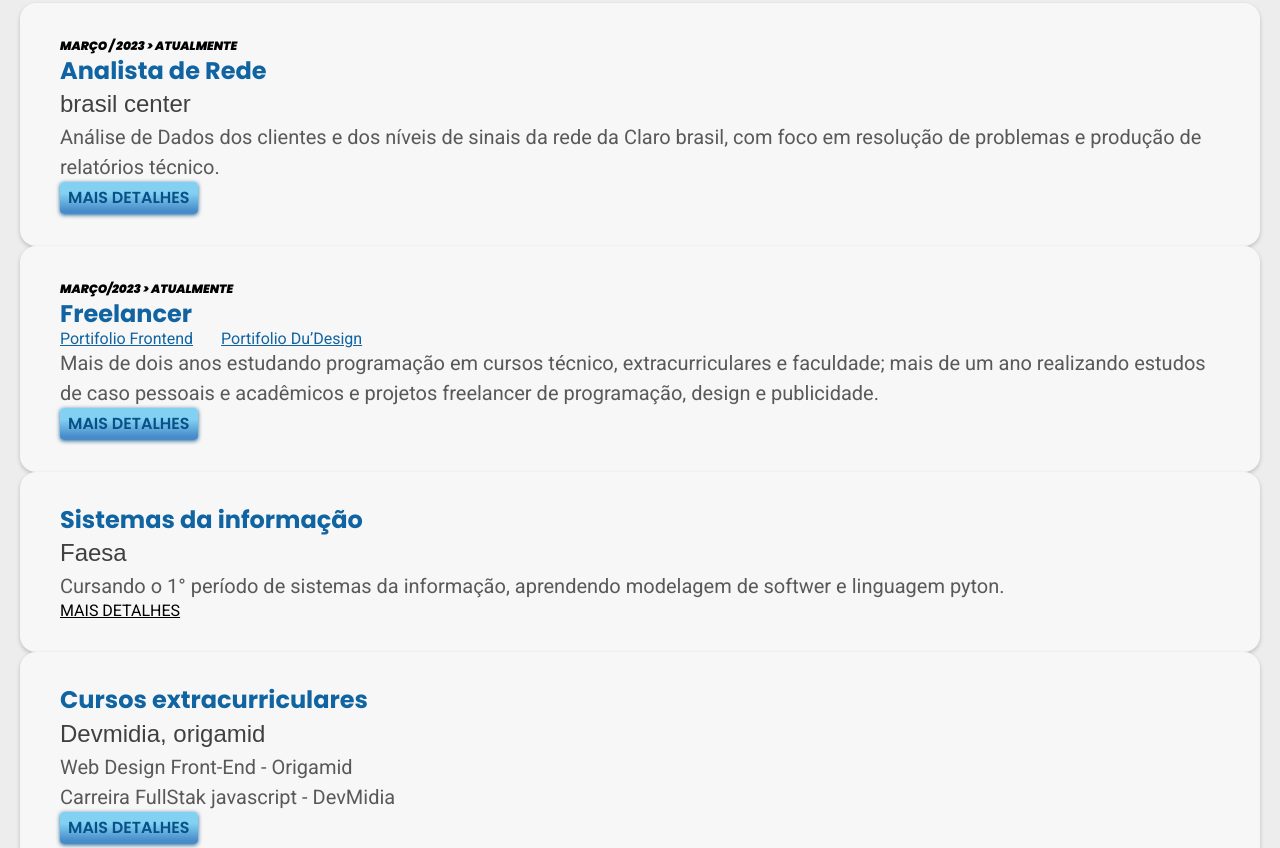
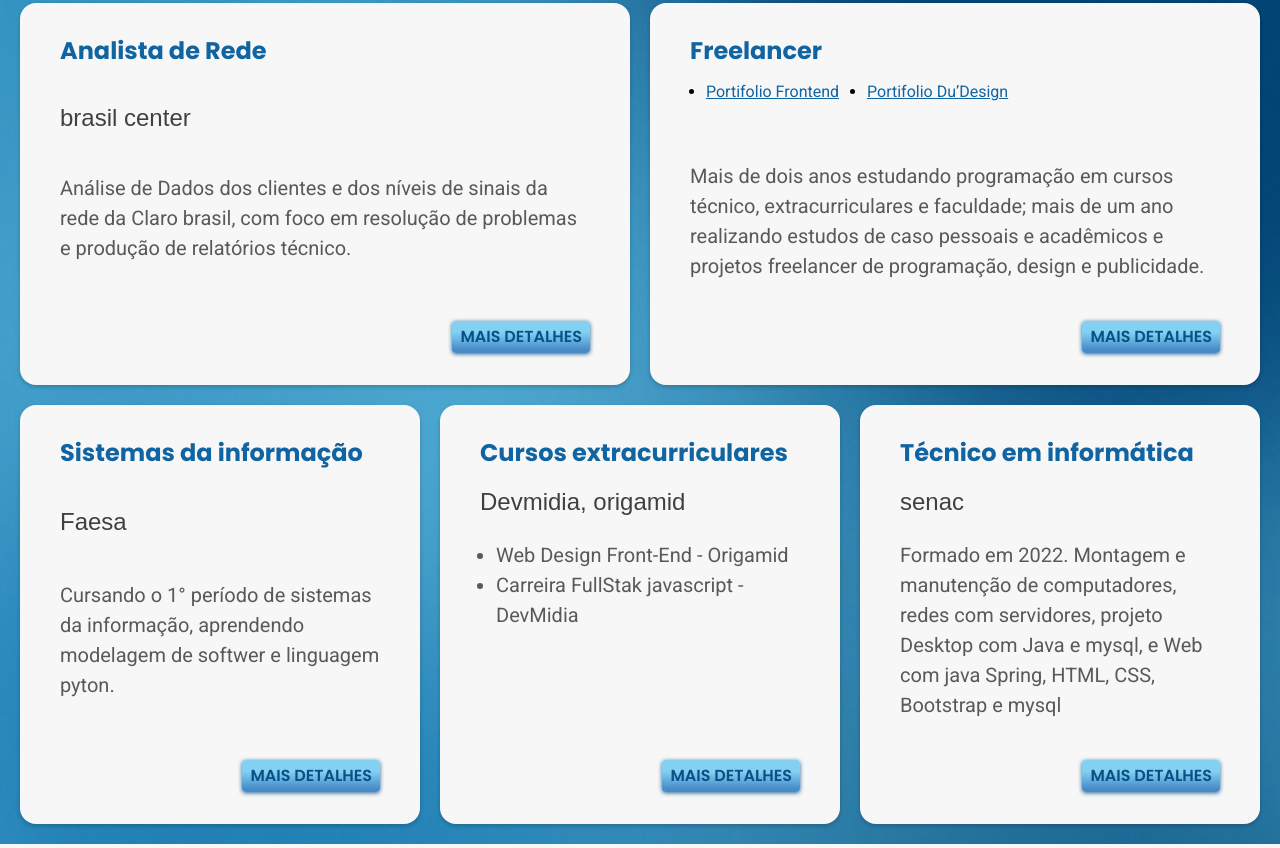
Before and after one commit to EduardoRRMalaquias/projeto_portifolio, a plain HTML site: page index.html in a window 1280 px wide. Shown: the part 1807-2655 px from the top of the page. Drawn offline with Linux system fonts and the light colour scheme.

Commit message:
experiencia

```diff
--- a/css/components/componentes-globais.css
+++ b/css/components/componentes-globais.css
@@ -9,6 +9,7 @@
   --dec-pequeno: url(../../img/decoracao/dec-menu.svg);
   --decoracao: url(../../img/decoracao/dec.svg);
   --fundo-introducao: url(../../img/introducao-fundo.png);
+  --fundo-experiencia: url(../../img/bg-experiencias.jpg)
 }
 
 @media (prefers-color-scheme: light) {
@@ -17,6 +18,7 @@
     --dec-pequeno: url(../../img/decoracao/dec-menu-ligth.svg);
     --decoracao: url(../../img/decoracao/dec-ligth.svg);
     --fundo-introducao: url(../../img/introducao-fundo-ligth.png);
+    --fundo-experiencia: url(../../img/bg-experiencias-ligth.jpg)
   }
 }
 
--- a/css/content/experiencia.css
+++ b/css/content/experiencia.css
@@ -1,4 +1,53 @@
-.experiencia{
+.experiencia {
   padding: var(--40p) var(--20p) var(--20p) var(--20p);
-  background: url(../);
+  background: var(--fundo-experiencia) no-repeat center/cover;
+  position: relative;
 }
+
+.profissional,
+.educacional {
+  display: grid;
+  gap: var(--20p);
+}
+.profissional {
+  grid-template-columns: 1fr 1fr;
+  margin-bottom: var(--20p);
+}
+.educacional {
+  grid-template-columns: 1fr 1fr 1fr;
+}
+
+.profissional .destaque {
+  position: absolute;
+  top: var(--12p);
+}
+
+.experiencia-item{
+  display: flex;
+  flex-direction: column;
+  justify-content: space-between;
+}
+
+.experiencia-item h4 {
+  margin-bottom: var(--16p);
+}
+
+.experiencia-item h4 + span {
+  display: block;
+  margin-bottom: var(--20p);
+}
+
+.experiencia-item p,
+.experiencia-item ul {
+  margin-bottom: var(--40p);
+}
+
+.experiencia-item ul{
+  flex-grow: 2;
+  list-style-type: disc;
+  padding-left: var(--16p);
+}
+
+.experiencia-item .btn-primario {
+  margin-left: auto;
+}
--- a/index.html
+++ b/index.html
@@ -227,30 +227,35 @@
     </section>
 
     <section class="experiencia">
-      <div class="card p-m">
+      <article class="profissional">
+        <div class="card experiencia-item p-m">
           <span class="destaque">março / 2023 > atualmente</span>
           <h4 class="subtitulo-principal-medio cor-p2">Analista de Rede</h4>
           <span class="subtitulo-secundario-grande cor-04">brasil center</span>
           <p  class="texto-secundario cor-05">Análise de Dados dos clientes e dos níveis de sinais da rede da Claro brasil, com foco em resolução de problemas e produção de relatórios técnico.</p>
           <a class="btn-primario texto-funcional1-pequeno" href="">MAIS DETALHES</a>
         </div>
-      <div class="card p-m">
+        <div class="card experiencia-item p-m">
           <span class="destaque">março/2023 > atualmente</span>
           <h4 class="subtitulo-principal-medio cor-p2">Freelancer</h4>
+          <span>
             <ul class="lista-links">
               <li><a class="link" href="">Portifolio Frontend</a></li>
               <li><a class="link" href="">Portifolio Du’Design</a></li>
             </ul>
+          </span>
           <p class="texto-secundario cor-05">Mais de dois anos estudando programação em cursos técnico, extracurriculares e faculdade; mais de um ano realizando estudos de caso pessoais e acadêmicos e projetos freelancer de programação, design e publicidade.</p>
           <a class="btn-primario texto-funcional1-pequeno" href="">MAIS DETALHES</a>
         </div>
-      <div class="card p-m">
+      </article>
+      <article class="educacional">
+        <div class="card experiencia-item p-m">
           <h4 class="subtitulo-principal-medio cor-p2">Sistemas da informação</h4>
           <span  class="subtitulo-secundario-grande cor-04">Faesa</span>
           <p class="texto-secundario cor-05">Cursando o 1° período de sistemas da informação, aprendendo modelagem de softwer e linguagem pyton.</p>
-        <a href="">MAIS DETALHES</a>
+          <a class="btn-primario texto-funcional1-pequeno" href="">MAIS DETALHES</a>
         </div>
-      <div class="card p-m">
+        <div class="card experiencia-item p-m">
           <h4 class="subtitulo-principal-medio cor-p2">Cursos extracurriculares</h4>
           <span  class="subtitulo-secundario-grande cor-04">Devmidia,
             origamid</span>
@@ -260,13 +265,14 @@
           </ul>
           <a class="btn-primario texto-funcional1-pequeno" href="">MAIS DETALHES</a>
         </div>
-      <div class="card p-m">
+        <div class="card experiencia-item p-m">
           <h4 class="subtitulo-principal-medio cor-p2">Técnico em
             informática</h4>
           <span  class="subtitulo-secundario-grande cor-04">senac</span>
           <p class="texto-secundario cor-05">Formado em 2022. Montagem e manutenção de computadores, redes com servidores, projeto Desktop com Java e mysql, e Web com java Spring, HTML, CSS, Bootstrap e mysql</p>
           <a class="btn-primario texto-funcional1-pequeno" href="">MAIS DETALHES</a>
         </div>
+      </article>
     </section>
   </section>
 </body>
```
Also changed, not shown: img/bg-experiencias-ligth.jpg (added), 1 other file. Lines whose indentation alone changed are shown as unchanged.
